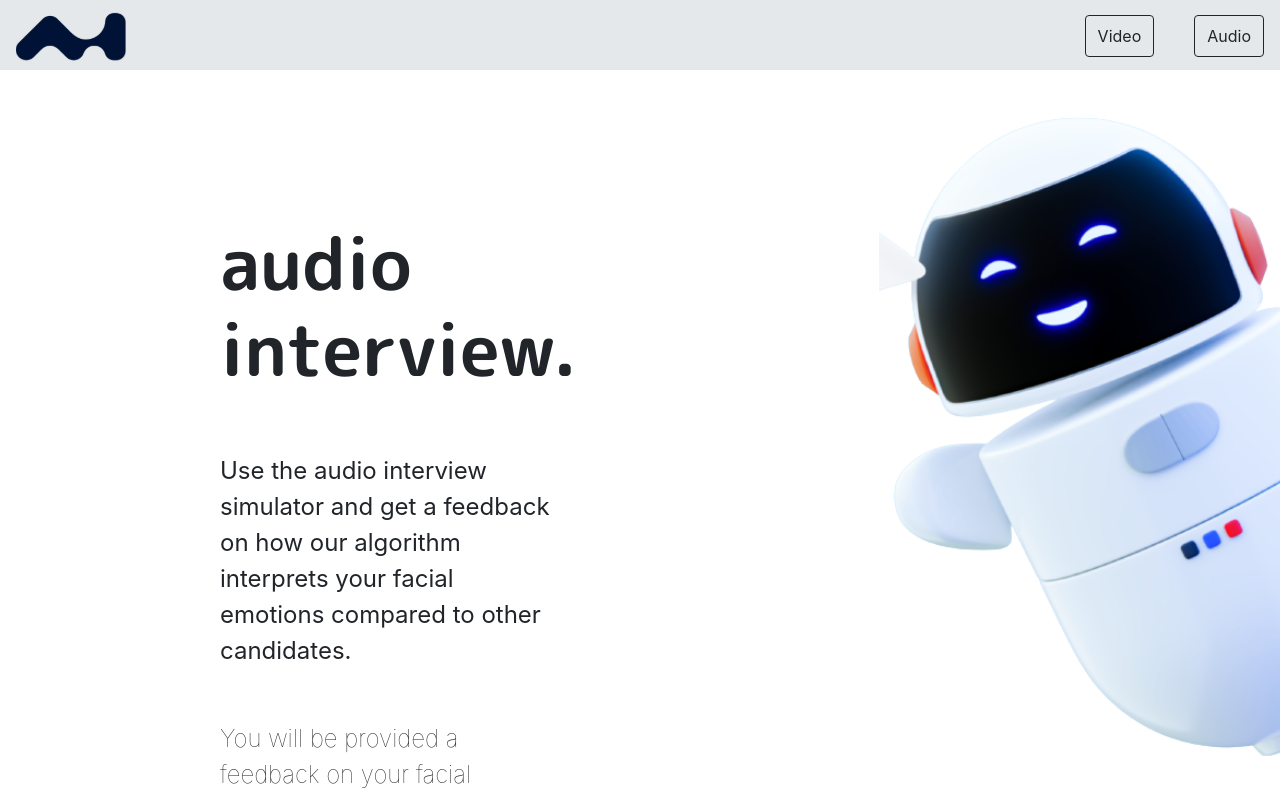
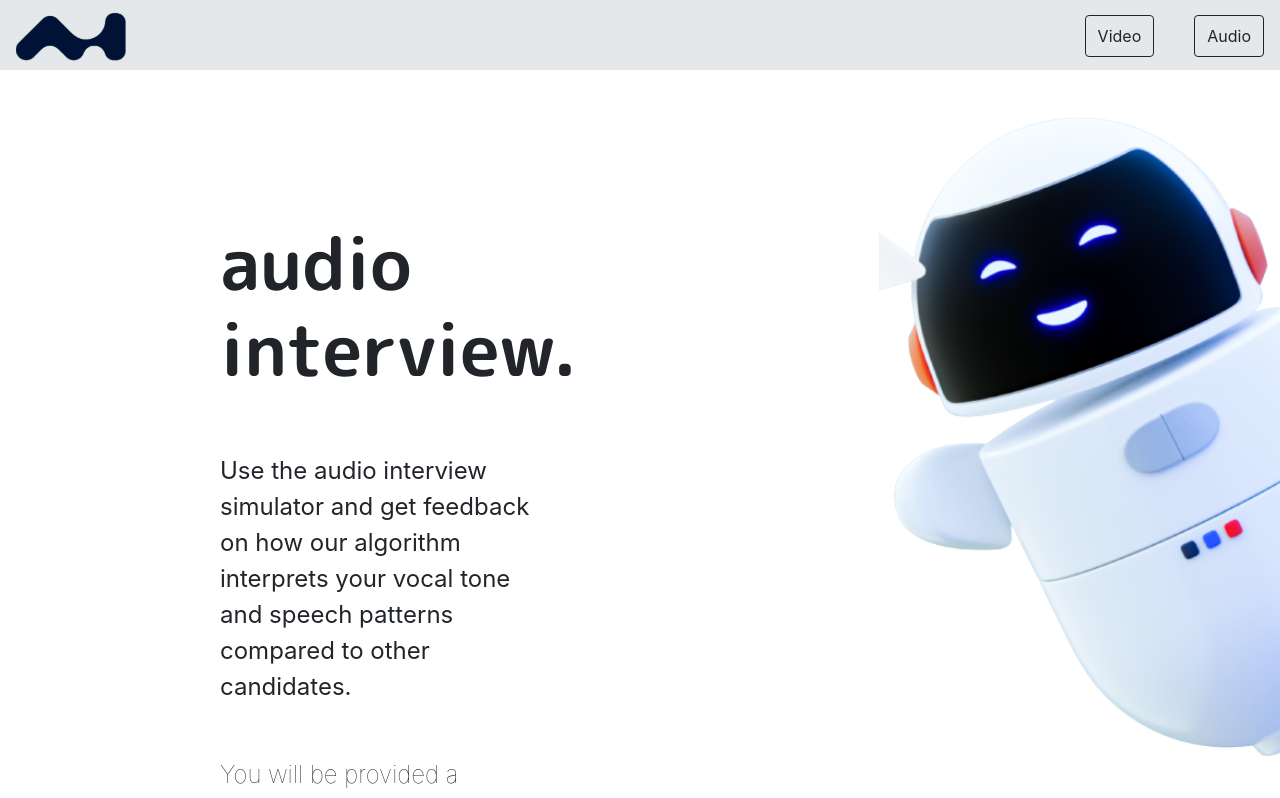
Before and after one commit to hashtag-longrangers/AI-Interview-Software, a React (Create React App) app in the folder Application/: page /audio in a window 1280 px wide. Shown: the top 798 px of the page. Built offline with nearby package versions, Linux system fonts and the light colour scheme.

Commit message:
Update audio.jsx

```diff
--- a/Application/src/pages/audio.jsx
+++ b/Application/src/pages/audio.jsx
@@ -15,8 +15,7 @@ const Audio= ()=>{
                         <h1 className="display-2  font-link "style={{fontWeight:"bolder", marginBottom:"60px"}}>audio interview.</h1>
 
                         <div className="fs-4 mb-16" style={{width:"60%"}}>
-                            <p>Use the audio interview simulator  and get a feedback on how our
-                                algorithm interprets your facial emotions compared to other candidates.
+                            <p>Use the audio interview simulator and get feedback on how our algorithm interprets your vocal tone and speech patterns compared to other candidates.
                             </p>
                             <br />
                             <p className="" style={{fontWeight:"lighter"}}>
```
